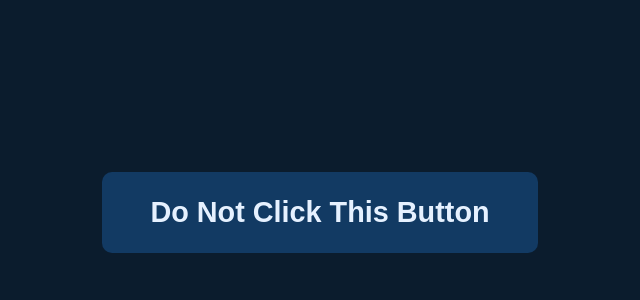
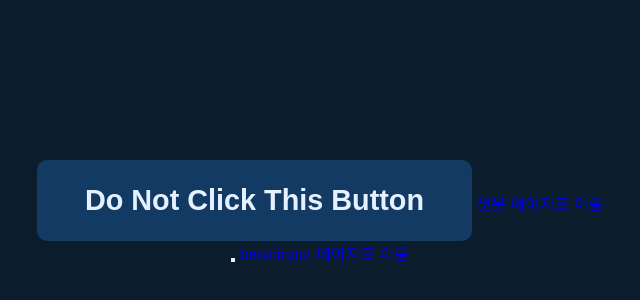
Before and after one commit to thirdedu/project260119, a website built with Vite: page index.html in a window 1280 px wide. Shown: the part 188-488 px from the top of the page, without its empty margins (320-960 px from the left). Built offline with nearby package versions, Linux system fonts and the light colour scheme.

Commit message:
Update index.html
챗봇, 2일차 내용까지 basicInputs 넣어서 수정

```diff
--- a/index.html
+++ b/index.html
@@ -6,11 +6,19 @@
     <title>Do Not Click</title>
     <link rel="stylesheet" href="/indexStyles.css" />
   </head>
-  <body>
-    <div id="app">
-      <button id="danger-button">Do Not Click This Button</button>
-    </div>
+    <body>
+      <div id="app">
+        <button id="danger-button">Do Not Click This Button</button>
 
-    <script type="module" src="/src/main.js"></script>
+          <a href="basicChatbot.html" class="secondary-button">
+          챗봇 페이지로 이동
+          </a>
+
+      <!-- basicinput으로 가는 입력 창 -->
+        <div class="input-box">
+          <button id="input-button"></button>
+          <a href="basicInputs.html" class="secondary-button">basicinput 페이지로 이동</a>
+          </div>
+      </div>
   </body>
 </html>
```
